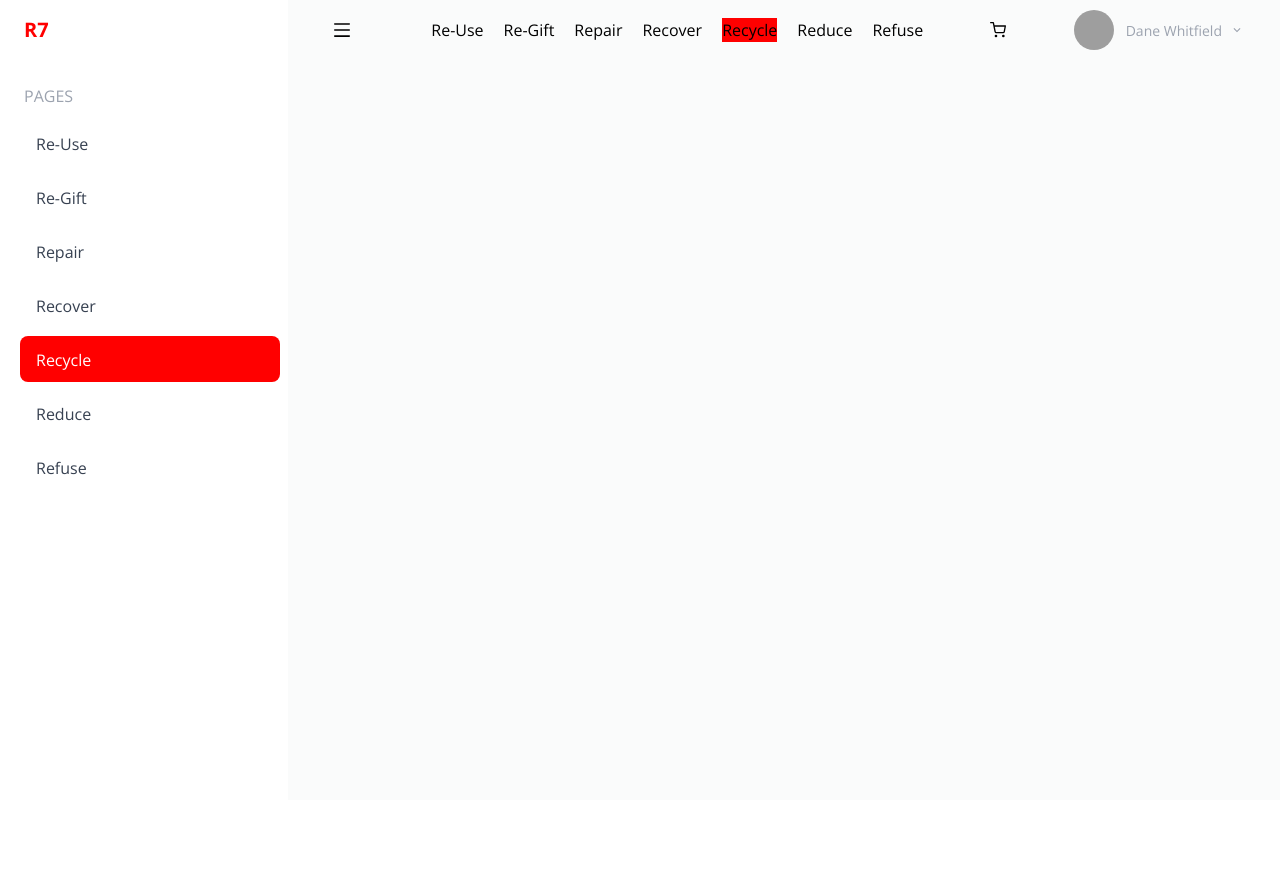
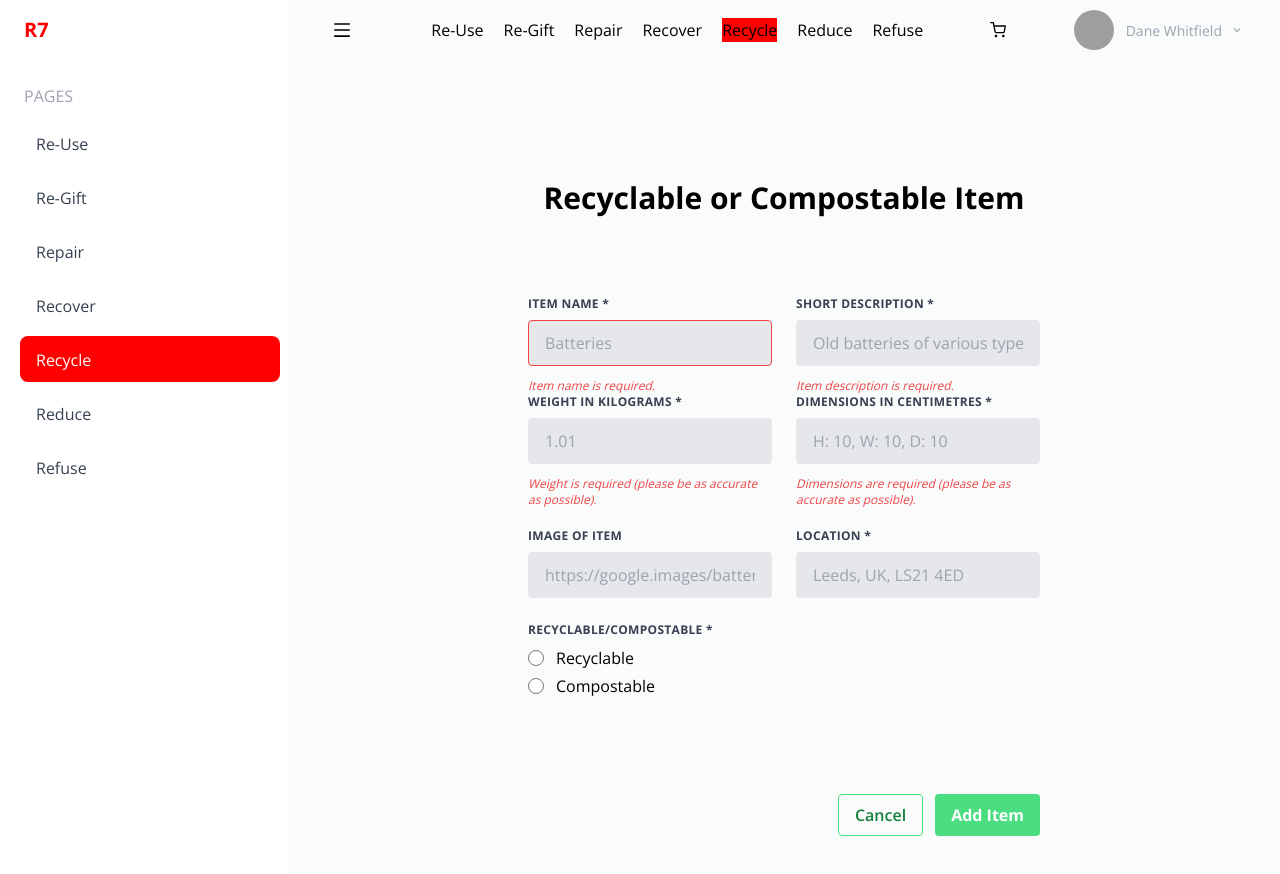
Before and after one commit to non-binary-code/r7-fe, a React (Create React App) app in the folder r7-fe/: page /recycle in a window 1280 px wide. Before the commit the page ends 800 px from the top, so only its background shows below. Built offline with nearby package versions, Linux system fonts and the light colour scheme; no server answers; grey boxes are pictures that could not be loaded.

Commit message:
adds recycle form

```diff
--- a/r7-fe/src/App.js
+++ b/r7-fe/src/App.js
@@ -1,37 +1,38 @@
-import "./App.css";
-import Nav from "./components/Nav";
-import Home from "./pages/Home";
-import Sidebar from "./components/Sidebar";
-import Marketplace from "./pages/Marketplace";
-import Item from "./components/Item";
+import './App.css';
+import Nav from './components/Nav';
+import Home from './pages/Home';
+import Sidebar from './components/Sidebar';
+import Marketplace from './pages/Marketplace';
+import Item from './components/Item';
 
-import { BrowserRouter, Routes, Route } from "react-router-dom";
-import { useStateContext } from "./context/ContextProvider";
-import ReGift from "./pages/ReGift";
-import ReUse from "./pages/ReUse";
-import Basket from "./pages/Basket";
+import { BrowserRouter, Routes, Route } from 'react-router-dom';
+import { useStateContext } from './context/ContextProvider';
+import ReGift from './pages/ReGift';
+import ReUse from './pages/ReUse';
+import Basket from './pages/Basket';
+import Recycle from './pages/Recycle';
 
 function App() {
   const { activeMenu } = useStateContext();
 
   return (
     <BrowserRouter>
-      <div className="flex relative dark:bg-main-dark-bg">
+      <div className='flex relative dark:bg-main-dark-bg'>
         {activeMenu ? (
-          <div className="w-72 fixed sidebar dark:bg-secondary-dark-bg bg-white">
+          <div className='w-72 fixed sidebar dark:bg-secondary-dark-bg bg-white'>
             <Sidebar />
           </div>
         ) : (
-          <div className="w-0 dark:bg-secondary-dark-bg">
+          <div className='w-0 dark:bg-secondary-dark-bg'>
             <Sidebar />
           </div>
         )}
         <div
           className={`dark:bg-main-dark-bg bg-main-bg min-h-screen w-full ${
-            activeMenu ? "md:ml-72" : "flex-2"
+            activeMenu ? 'md:ml-72' : 'flex-2'
           }`}
         >
-          <div className="fixed md:static bg-main-bg dark:bg-main-dark-bg navbar w-full">
+          <div className='fixed md:static bg-main-bg dark:bg-main-dark-bg navbar w-full'>
             <Nav />
           </div>
 
@@ -39,12 +40,13 @@ function App() {
           <div>
             <Routes>
               {/* DASHBOARD */}
-              <Route path="/" element={<Home />} />
-              <Route path="/marketplace" element={<Marketplace />} />
-              <Route path="/re-use" element={<ReUse />} />
-              <Route path="/re-gift" element={<ReGift />} />
-              <Route path="/:username/:itemname" element={<Item />} />
-              <Route path="/basket" element={<Basket />} />
+              <Route path='/' element={<Home />} />
+              <Route path='/marketplace' element={<Marketplace />} />
+              <Route path='/re-use' element={<ReUse />} />
+              <Route path='/re-gift' element={<ReGift />} />
+              <Route path='/:username/:itemname' element={<Item />} />
+              <Route path='/basket' element={<Basket />} />
+              <Route path='/recycle' element={<Recycle />} />
             </Routes>
           </div>
           {/* ------------------------------------------------ */}
--- /dev/null
+++ b/r7-fe/src/components/RecycleForm.jsx
@@ -0,0 +1,229 @@
+import React, { useState } from 'react';
+import Select from 'react-select';
+import { Link } from 'react-router-dom';
+
+// DATA
+import { groupedFilters } from '../data/filter';
+
+// CONTEXT
+import { useStateContext } from '../context/ContextProvider';
+import { postItem } from '../utils/api';
+
+const RecycleForm = () => {
+  const { userInfo } = useStateContext();
+  const [itemName, setItemName] = useState('');
+  const [itemDesc, setItemDesc] = useState('');
+  const [itemImg, setItemImg] = useState('');
+  const [location, setLocation] = useState('');
+  const [recyclable, setRecyclable] = useState('');
+
+  return (
+    <form className='w-full max-w-lg'>
+      <div className='flex flex-wrap -mx-3 mb-6'>
+        <div className='w-full md:w-1/2 px-3 mb-6 md:mb-0'>
+          <label
+            className='block uppercase tracking-wide text-gray-700 text-xs font-bold mb-2'
+            for='grid-item-name'
+          >
+            Item Name *
+          </label>
+          <input
+            className='appearance-none block w-full bg-gray-200 text-gray-700 border border-red-500 rounded py-3 px-4 mb-3 leading-tight focus:outline-none focus:bg-white'
+            id='grid-item-name'
+            type='text'
+            placeholder='Batteries'
+            onChange={(e) => setItemName(e.target.value)}
+          />
+          {!itemName && (
+            <p className='text-red-500 text-xs italic'>
+              Item name is required.
+            </p>
+          )}
+        </div>
+        <div className='w-full md:w-1/2 px-3'>
+          <label
+            className='block uppercase tracking-wide text-gray-700 text-xs font-bold mb-2'
+            for='grid-short-description'
+          >
+            Short Description *
+          </label>
+          <input
+            className='appearance-none block w-full bg-gray-200 text-gray-700 border border-gray-200 rounded py-3 px-4 leading-tight focus:outline-none focus:bg-white focus:border-gray-500'
+            id='grid-short-description'
+            type='text'
+            placeholder='Old batteries of various types'
+            onChange={(e) => setItemDesc(e.target.value)}
+          />
+          {!itemDesc && (
+            <p className='text-red-500 text-xs italic mt-3'>
+              Item description is required.
+            </p>
+          )}
+        </div>
+        <div className='w-full md:w-1/2 px-3'>
+          <label
+            className='block uppercase tracking-wide text-gray-700 text-xs font-bold mb-2'
+            for='grid-short-description'
+          >
+            Weight in Kilograms *
+          </label>
+          <input
+            className='appearance-none block w-full bg-gray-200 text-gray-700 border border-gray-200 rounded py-3 px-4 leading-tight focus:outline-none focus:bg-white focus:border-gray-500'
+            id='grid-short-description'
+            type='text'
+            placeholder='1.01'
+            onChange={(e) => setItemDesc(e.target.value)}
+          />
+          {!itemDesc && (
+            <p className='text-red-500 text-xs italic mt-3'>
+              Weight is required (please be as accurate as possible).
+            </p>
+          )}
+        </div>
+        <div className='w-full md:w-1/2 px-3'>
+          <label
+            className='block uppercase tracking-wide text-gray-700 text-xs font-bold mb-2'
+            for='grid-short-description'
+          >
+            Dimensions in Centimetres *
+          </label>
+          <input
+            className='appearance-none block w-full bg-gray-200 text-gray-700 border border-gray-200 rounded py-3 px-4 leading-tight focus:outline-none focus:bg-white focus:border-gray-500'
+            id='grid-short-description'
+            type='text'
+            placeholder='H: 10, W: 10, D: 10'
+            onChange={(e) => setItemDesc(e.target.value)}
+          />
+          {!itemDesc && (
+            <p className='text-red-500 text-xs italic mt-3'>
+              Dimensions are required (please be as accurate as possible).
+            </p>
+          )}
+        </div>
+        <div className='w-full md:w-1/2 px-3'>
+          <label
+            className='block mt-5 uppercase tracking-wide text-gray-700 text-xs font-bold mb-2'
+            for='grid-item-img'
+          >
+            Image of Item
+          </label>
+          <input
+            className='appearance-none block w-full bg-gray-200 text-gray-700 border border-gray-200 rounded py-3 px-4 leading-tight focus:outline-none focus:bg-white focus:border-gray-500'
+            id='grid-item-img'
+            type='text'
+            placeholder='https://google.images/batteries'
+            onChange={(e) => setItemImg(e.target.value)}
+          />
+        </div>
+        <div className='w-full md:w-1/2 px-3'>
+          <label
+            className='block mt-5 uppercase tracking-wide text-gray-700 text-xs font-bold mb-2'
+            for='grid-item-img'
+          >
+            Location *
+          </label>
+          <input
+            className='appearance-none block w-full bg-gray-200 text-gray-700 border border-gray-200 rounded py-3 px-4 leading-tight focus:outline-none focus:bg-white focus:border-gray-500'
+            id='grid-location'
+            type='text'
+            placeholder='Leeds, UK, LS21 4ED'
+            onChange={(e) => setLocation(e.target.value)}
+          />
+        </div>
+      </div>
+      <div className='flex flex-wrap -mx-3 mb-6'>
+        <div className='w-full md:w-1/2 px-3 mb-6 md:mb-0'>
+          <label
+            className='block uppercase tracking-wide w-full text-gray-700 text-xs font-bold mb-2'
+            for='grid-select-options'
+          >
+            Recyclable/Compostable *
+          </label>
+          <div onChange={(e) => setRecyclable(e.target.value)}>
+            <div class='flex items-center mb-1'>
+              <input
+                id='rec'
+                type='radio'
+                value='Recyclable'
+                name='rec/com'
+                class='w-4 h-4 text-blue-600 bg-gray-100 border-gray-300 focus:ring-blue-500 dark:focus:ring-blue-600 dark:ring-offset-gray-800 focus:ring-2 dark:bg-gray-700 dark:border-gray-600'
+              />
+              <label className='ml-3'>Recyclable</label>
+            </div>
+            <div class='flex items-center mb-4'>
+              <input
+                id='com'
+                type='radio'
+                value='Compostable'
+                name='rec/com'
+                class='w-4 h-4 text-blue-600 bg-gray-100 border-gray-300 focus:ring-blue-500 dark:focus:ring-blue-600 dark:ring-offset-gray-800 focus:ring-2 dark:bg-gray-700 dark:border-gray-600'
+              />
+              <label className='ml-3'>Compostable</label>
+            </div>
+            {recyclable === 'Recyclable' && (
+              <>
+                <div className='w-full md:w-1/2 px-3'>
+                  <label
+                    className='block mt-5 uppercase tracking-wide text-gray-700 text-xs font-bold mb-2'
+                    for='grid-item-img'
+                  >
+                    Nearest Recycling Centre *
+                  </label>
+                  <input
+                    className='appearance-none block w-full bg-gray-200 text-gray-700 border border-gray-200 rounded py-3 px-4 leading-tight focus:outline-none focus:bg-white focus:border-gray-500'
+                    id='grid-location'
+                    type='text'
+                    placeholder='Hunslet Library, Leeds, LS10 2NS'
+                    onChange={(e) => setLocation(e.target.value)}
+                  />
+                </div>
+                <div className='w-full md:w-1/2 px-3'>
+                  <label
+                    className='block mt-5 uppercase tracking-wide text-gray-700 text-xs font-bold mb-2'
+                    for='grid-item-img'
+                  >
+                    Distance *
+                  </label>
+                  <input
+                    className='appearance-none block w-full bg-gray-200 text-gray-700 border border-gray-200 rounded py-3 px-4 leading-tight focus:outline-none focus:bg-white focus:border-gray-500'
+                    id='grid-location'
+                    type='text'
+                    placeholder='13.5'
+                    onChange={(e) => setLocation(e.target.value)}
+                  />
+                </div>
+              </>
+            )}
+          </div>
+        </div>
+      </div>
+      <div className='flex gap-3 justify-end mt-20'>
+        <Link to='/'>
+          <button
+            className='bg-transparent hover:bg-green-400 text-green-700 font-semibold hover:text-white py-2 px-4 border border-green-400 hover:border-transparent rounded'
+            onClick={() => (window.location.href = '/re-use')}
+          >
+            Cancel
+          </button>
+        </Link>
+        <button
+          type='button'
+          className='bg-green-400 hover:bg-green-700 text-white font-bold py-2 px-4 rounded'
+          onClick={() =>
+            postItem({
+              itemName,
+              itemDesc,
+              itemImg,
+              userInfo,
+              location,
+            })
+          }
+        >
+          Add Item
+        </button>
+      </div>
+    </form>
+  );
+};
+
+export default RecycleForm;
--- /dev/null
+++ b/r7-fe/src/pages/Recycle.jsx
@@ -0,0 +1,14 @@
+import RecycleForm from '../components/RecycleForm';
+
+const Recycle = () => {
+  return (
+    <div className='flex flex-col justify-center items-center p-10 mt-20'>
+      <h1 className='mb-20 font-bold text-3xl'>
+        Recyclable or Compostable Item
+      </h1>
+      <RecycleForm />
+    </div>
+  );
+};
+
+export default Recycle;
```
Also changed, not shown: 1 other file (tests, documents, lock files or other folders).
